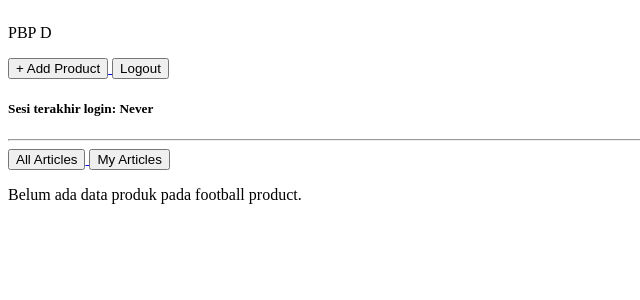
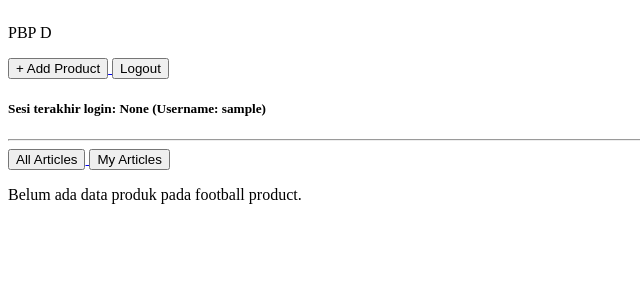
Before and after one commit to Raithser/Af-Classico, a Django app: page / in a window 1280 px wide. Shown: the part 173-473 px from the top of the page, without its empty margins (0-640 px from the left). Run offline with Django 5.2, Linux system fonts and the light colour scheme; the visitor is signed in with stand-in values (Sample User, id 1); data that the repository does not hold is empty.

Commit message:
username

```diff
--- a/main/templates/main.html
+++ b/main/templates/main.html
@@ -16,13 +16,14 @@
   <button>Logout</button>
 </a>
 
-<h5>Sesi terakhir login: {{ last_login }}</h5>
+<h5>Sesi terakhir login: {{ user.last_login }} (Username: {{ user.username }})</h5>
 
 <hr>
 
 <a href="?filter=all">
     <button type="button">All Articles</button>
 </a>
+
 <a href="?filter=my">
     <button type="button">My Articles</button>
 </a>
```
